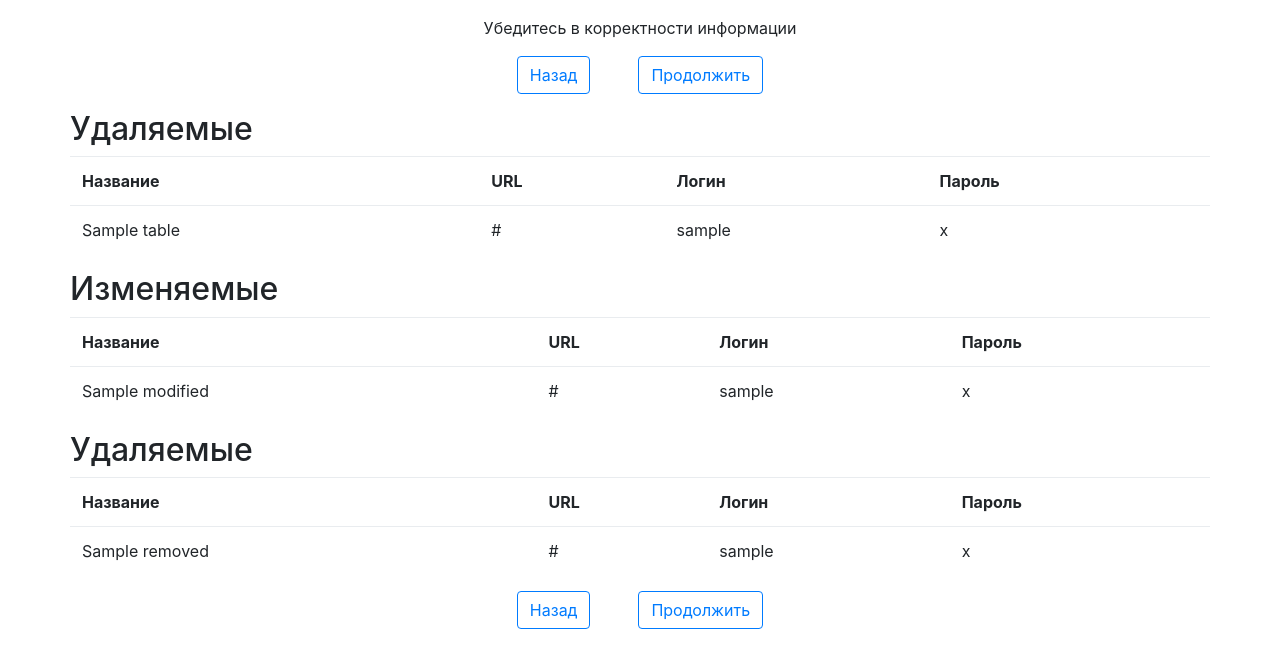
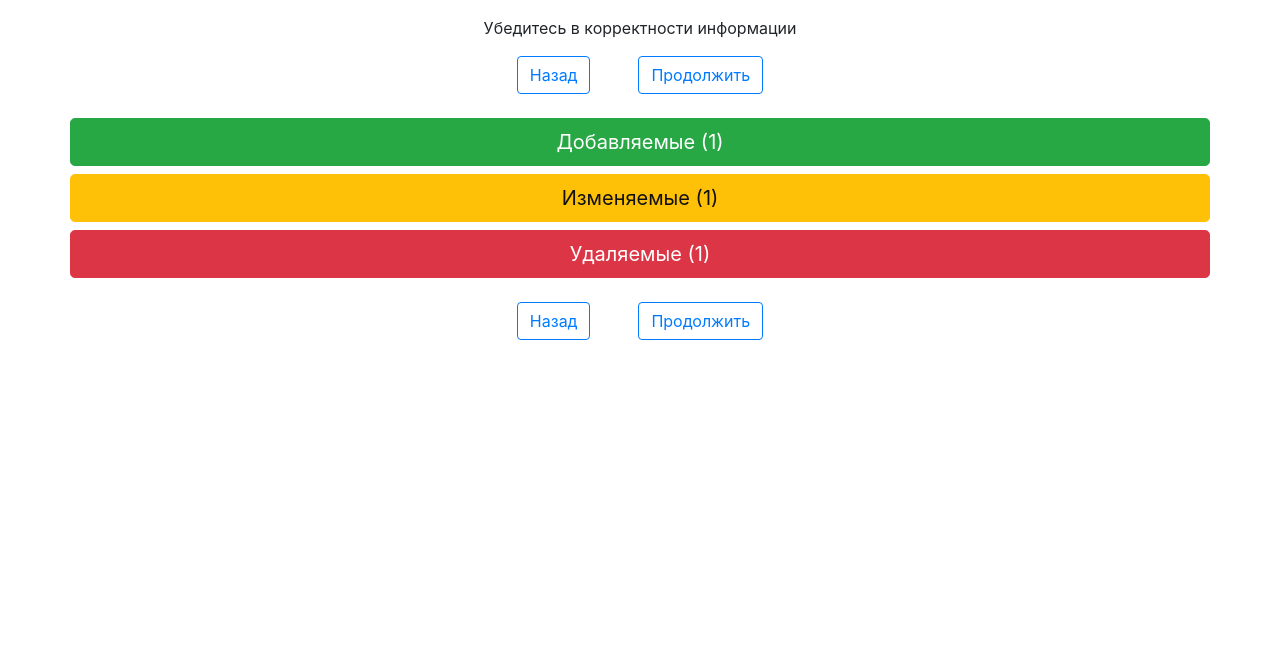
Before and after one commit to alchster/ad-stats, a Python web app: template web/templates/prepare.html in a window 1280 px wide. Shown: the part 56-724 px from the top of the page. Run offline with Jinja, Linux system fonts and the light colour scheme; the template is opened without the code that fills it: most values are stand-ins (such as "Sample title", 1, 10 or a date in 2020); some libraries are stand-ins or nearby versions.

Commit message:
some beautification on prepare. fixed bug with cummulative separator behavior

```diff
--- a/web/templates/prepare.html
+++ b/web/templates/prepare.html
@@ -6,27 +6,25 @@
   <p class="d-block"><a class="btn btn-outline-primary mr-5" href="config">Назад</a></p>
   <p class="d-block"><a class="btn btn-outline-primary" href="update">Продолжить</a></p>
 </div>
-{% for table in [urls.added, urls.modified, urls.removed] %}
-<div class="row">
-  <h2>
-    {% if table == urls.added %}
-      Добавляемые
-    {% elif table == urls.modified %}
-      Изменяемые
-    {% else %}
-      Удаляемые
-    {% endif %}
-  </h2>
+{% for cls, table in { "btn-success": { "id": "table-added", "text": "text-success", "name": "Добавляемые", "values": urls.added, }, "btn-warning": { "id": "table-modified", "text": "text-warning", "name": "Изменяемые", "values": urls.modified, }, "btn-danger" : { "id": "table-deleted", "text": "text-danger", "name": "Удаляемые", "values": urls.removed } }.items() %}
+<div class="row justify-content-center my-2">
+  <a class="btn btn-lg btn-block {{ cls }}" data-toggle="collapse" href="#{{ table["id"] }}" aria-expanded="false" aria-controls="{{ table["id"] }}">
+      {{ table["name"] }} ({{ table["values"]|length }})
+    </a>
+  </p>
 </div>
-<div class="row">
-  <table class="table">
+<div class="row justify-content-center collapse" id="{{ table["id"] }}">
+  <table class="table table-striped table-sm">
+    <thead class="text-white bg-dark">
       <tr>
-      <th>Название</th>
-      <th>URL</th>
-      <th>Логин</th>
-      <th>Пароль</th>
+        <th class="w-20">Название</th>
+        <th class="w-60">URL</th>
+        <th class="w-10">Логин</th>
+        <th class="w-10">Пароль</th>
       </tr>
-    {% for url in table %}
+    </thead>
+    <tbody>
+      {% for url in table["values"] %}
       <tr>
         <td>{{ url["name"] }}</td>
         <td>{{ url["url"] }}</td>
@@ -34,10 +32,11 @@
         <td>{{ url["password"] }}</td>
       </tr>
       {% endfor %}
+    </tbody>
   </table>
 </div>
 {% endfor %}
-<div class="row justify-content-center">
+<div class="row justify-content-center mt-4">
   <p class="d-block"><a class="btn btn-outline-primary mr-5" href="config">Назад</a></p>
   <p class="d-block"><a class="btn btn-outline-primary" href="update">Продолжить</a></p>
 </div>
```
Also changed, not shown: server/util/separator.py (+5 -4 lines). Lines whose indentation alone changed are shown as unchanged.
